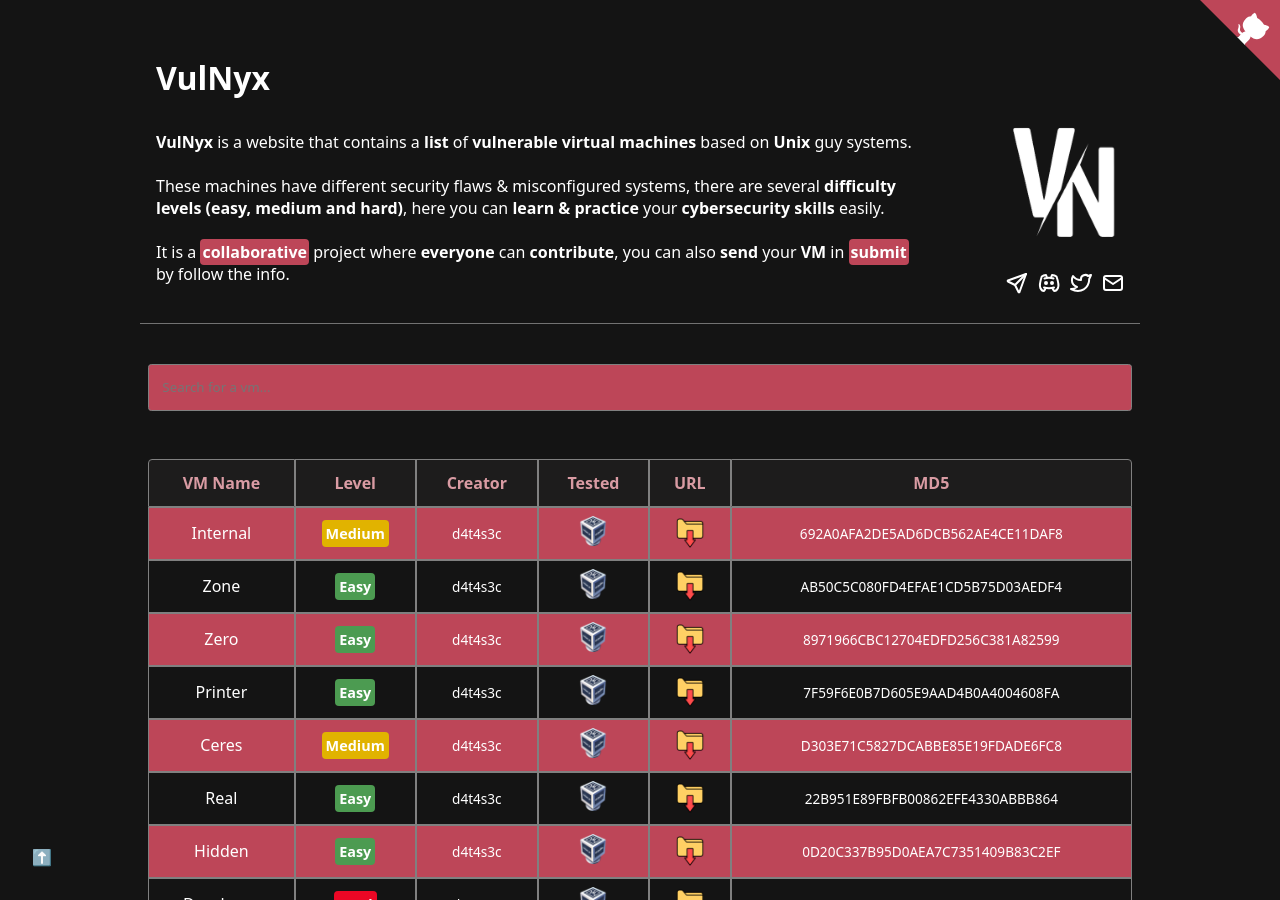
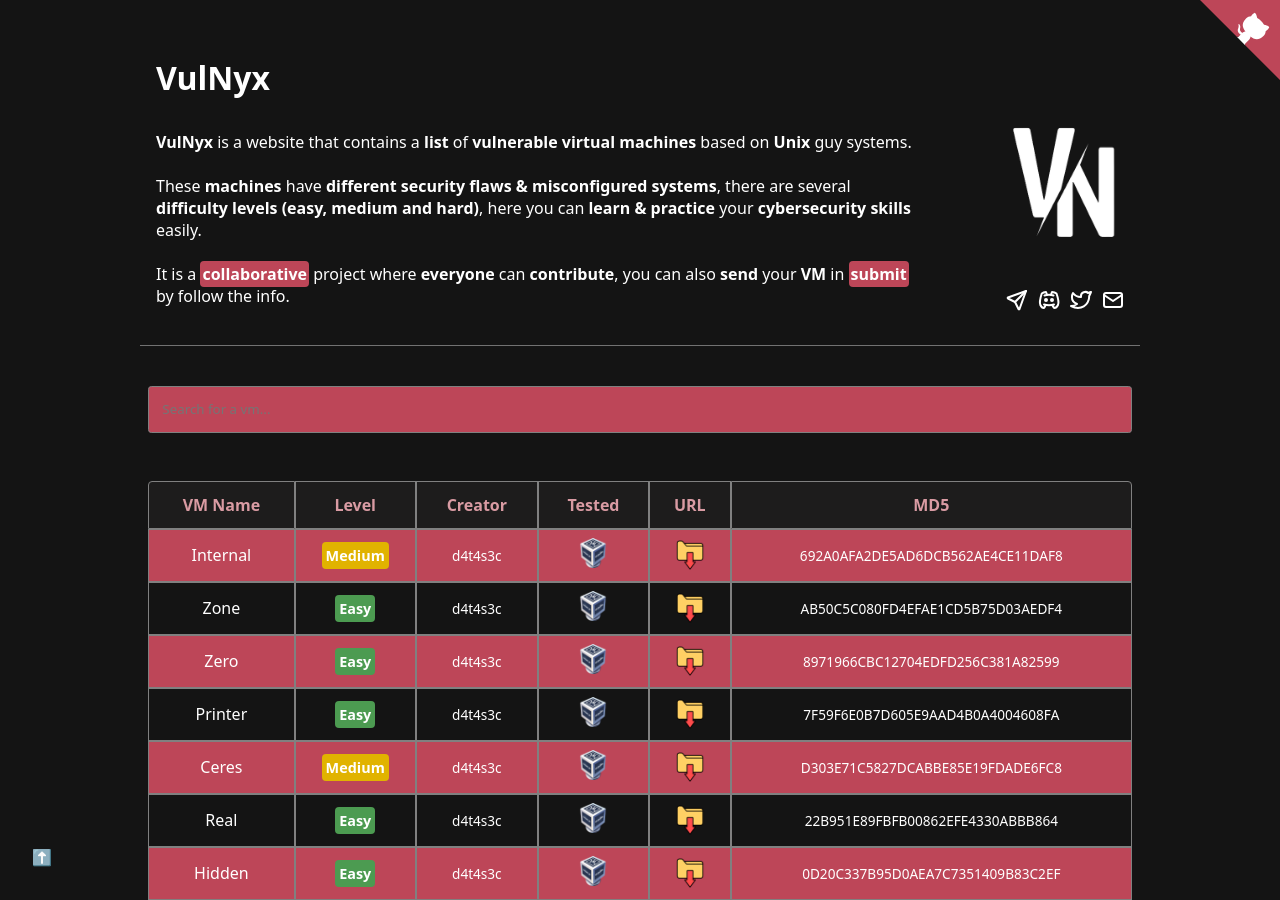
Before and after one commit to VulNyx/vulnyx, a Jekyll site: the page built from index.md, in a window 1280 px wide and 900 px high. Built offline with Jekyll 4.4.1, drawn with Linux system fonts in a browser that asks for light colours.

```diff
--- a/index.md
+++ b/index.md
@@ -8,7 +8,7 @@ title: VulNyx
 <b>VulNyx</b> is a website that contains a <b>list</b> of <b>vulnerable virtual machines</b> based on <b>Unix</b> guy systems.
 <br>
 <br>
-These machines have different security flaws & misconfigured systems, there are several <b>difficulty levels (easy, medium and hard)</b>, here you can <b>learn & practice</b> your <b>cybersecurity skills</b> easily.
+These <b>machines</b> have <b>different security flaws & misconfigured systems</b>, there are several <b>difficulty levels (easy, medium and hard)</b>, here you can <b>learn & practice</b> your <b>cybersecurity skills</b> easily.
 <br>
 <br>
 It is a <a href="https://github.com/vulnyx/vulnyx.github.io/graphs/contributors" target="_blank">collaborative</a> project where <b>everyone</b> can <b>contribute</b>, you can also <b>send</b> your <b>VM</b> in <a href="https://vulnyx.github.io/submit/" target="_blank">submit</a> by follow the info.
```
